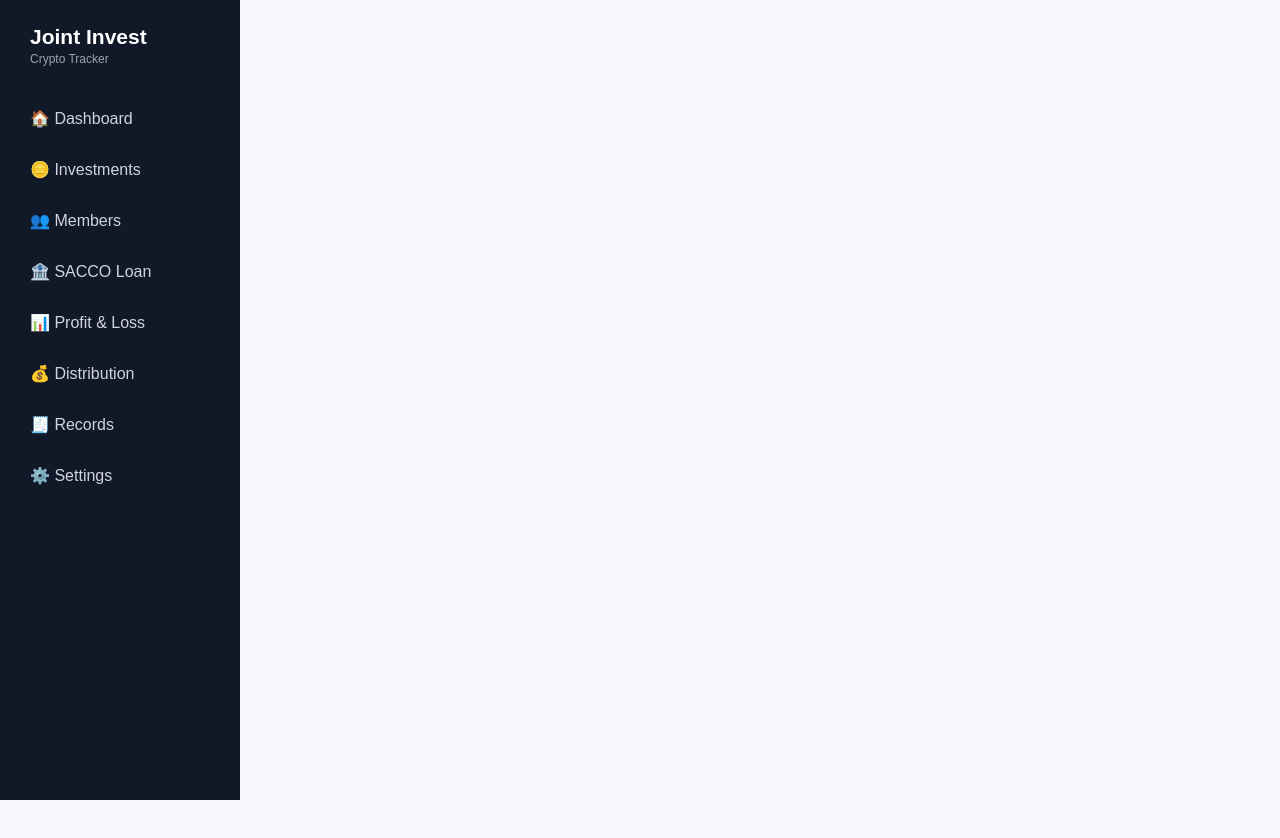
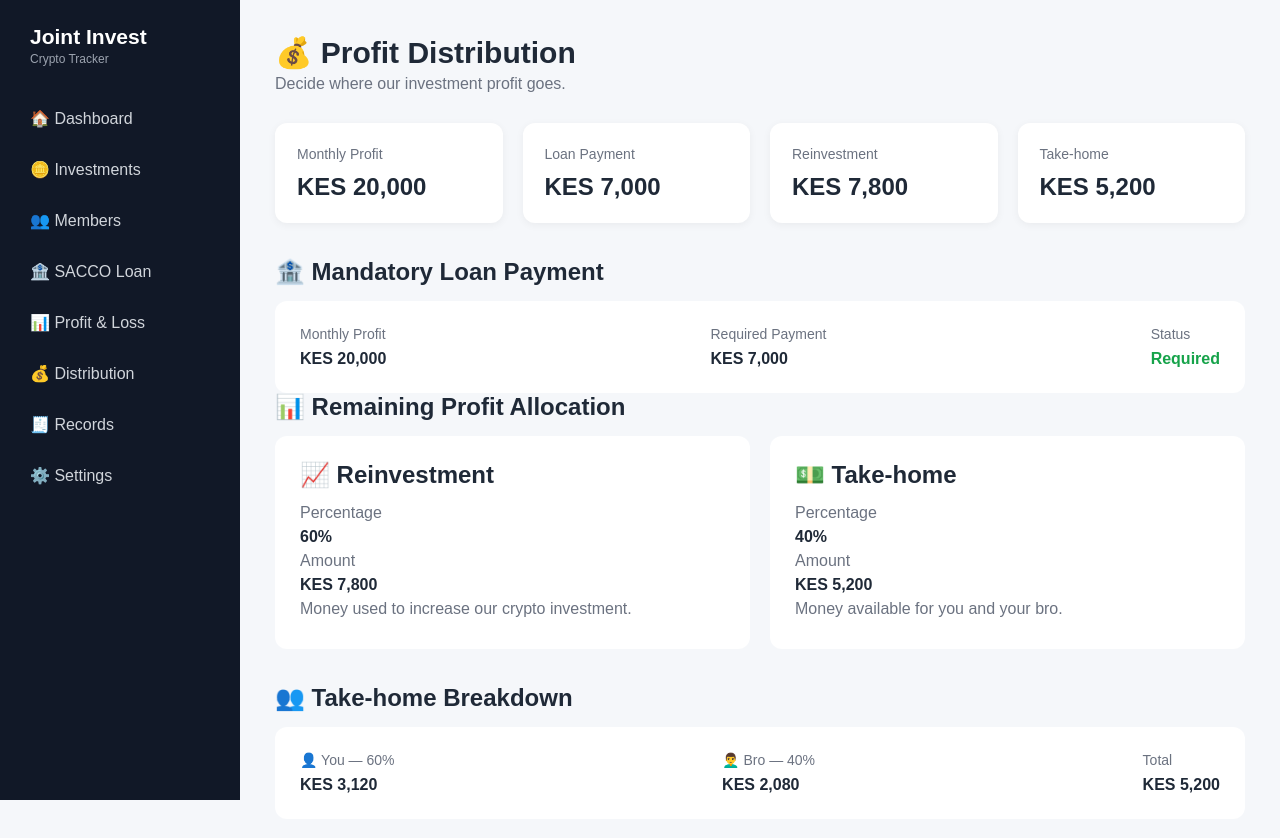
Before and after one commit to elvischege98-tech/Binance-project, a React (Vite) app in the folder frontend/: page /distribution in a window 1280 px wide. Shown: the top 838 px of the page. Before the commit the page ends 800 px from the top, so only its background shows below. Built offline with nearby package versions, Linux system fonts and the light colour scheme.

Commit message:
Finished building Distribution

```diff
--- a/frontend/src/App.tsx
+++ b/frontend/src/App.tsx
@@ -6,6 +6,7 @@ import Investments from "./pages/Investments";
 import Members from "./pages/Members";
 import Loan from "./pages/Loan";
 import ProfitLoss from "./pages/ProfitLoss";
+import Distribution from "./pages/Distribution";
 
 import "./App.css";
 
@@ -21,6 +22,7 @@ function App() {
           <Route path="/members" element={<Members />} />
           <Route path="/loan" element={<Loan />} />
           <Route path="/profit-loss" element={<ProfitLoss />} />
+          <Route path="/distribution" element={<Distribution />} />
         </Routes>
       </div>
     </BrowserRouter>
--- a/frontend/src/components/Sidebar.tsx
+++ b/frontend/src/components/Sidebar.tsx
@@ -14,8 +14,8 @@ function Sidebar() {
         <Link to="/members">👥 Members</Link>
         <Link to="/loan">🏦 SACCO Loan</Link>
         <Link to="/profit-loss">📊 Profit & Loss</Link>
+        <Link to="/distribution">💰 Distribution</Link>
 
-        <a href="#">💰 Distribution</a>
         <a href="#">🧾 Records</a>
         <a href="#">⚙️ Settings</a>
       </nav>
--- /dev/null
+++ b/frontend/src/pages/Distribution.tsx
@@ -0,0 +1,112 @@
+function Distribution() {
+  return (
+    <main className="dashboard">
+      <header className="dashboard-header">
+        <div>
+          <h1>💰 Profit Distribution</h1>
+          <p>Decide where our investment profit goes.</p>
+        </div>
+      </header>
+
+      <section className="summary-cards">
+        <div className="card">
+          <span>Monthly Profit</span>
+          <h2>KES 20,000</h2>
+        </div>
+
+        <div className="card">
+          <span>Loan Payment</span>
+          <h2>KES 7,000</h2>
+        </div>
+
+        <div className="card">
+          <span>Reinvestment</span>
+          <h2>KES 7,800</h2>
+        </div>
+
+        <div className="card">
+          <span>Take-home</span>
+          <h2>KES 5,200</h2>
+        </div>
+      </section>
+
+      <section className="loan-section">
+        <h2>🏦 Mandatory Loan Payment</h2>
+
+        <div className="loan-card">
+          <div>
+            <span>Monthly Profit</span>
+            <strong>KES 20,000</strong>
+          </div>
+
+          <div>
+            <span>Required Payment</span>
+            <strong>KES 7,000</strong>
+          </div>
+
+          <div>
+            <span>Status</span>
+            <strong className="status">Required</strong>
+          </div>
+        </div>
+      </section>
+
+      <section className="members">
+        <h2>📊 Remaining Profit Allocation</h2>
+
+        <div className="member-grid">
+          <div className="member-card">
+            <h2>📈 Reinvestment</h2>
+
+            <p>Percentage</p>
+            <strong>60%</strong>
+
+            <p>Amount</p>
+            <strong>KES 7,800</strong>
+
+            <p>
+              Money used to increase our crypto investment.
+            </p>
+          </div>
+
+          <div className="member-card">
+            <h2>💵 Take-home</h2>
+
+            <p>Percentage</p>
+            <strong>40%</strong>
+
+            <p>Amount</p>
+            <strong>KES 5,200</strong>
+
+            <p>
+              Money available for you and your bro.
+            </p>
+          </div>
+        </div>
+      </section>
+
+      <section className="loan-section">
+        <h2>👥 Take-home Breakdown</h2>
+
+        <div className="loan-card">
+          <div>
+            <span>👤 You — 60%</span>
+            <strong>KES 3,120</strong>
+          </div>
+
+          <div>
+            <span>👨‍🦱 Bro — 40%</span>
+            <strong>KES 2,080</strong>
+          </div>
+
+          <div>
+            <span>Total</span>
+            <strong>KES 5,200</strong>
+          </div>
+        </div>
+      </section>
+    </main>
+  );
+}
+
+export default Distribution;
```
